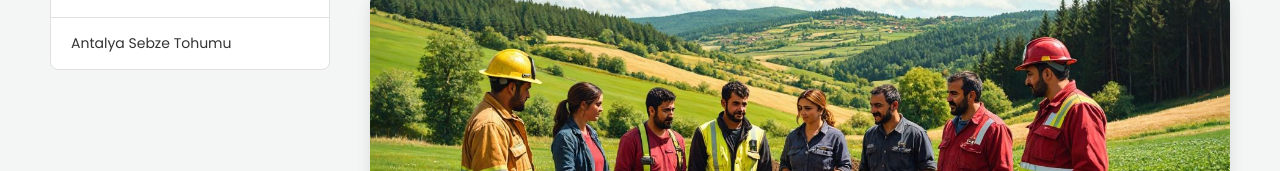
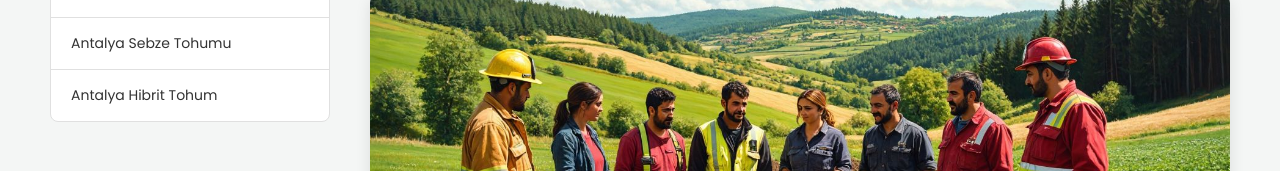
Before and after one commit to AbdullahUysal07/karyagditarim, a plain HTML site: page index.html in a window 1280 px wide. Shown: the part 406-577 px from the top of the page. Drawn offline with Linux system fonts and the light colour scheme.

Commit message:
Update index.html

```diff
--- a/index.html
+++ b/index.html
@@ -70,6 +70,7 @@
                 <li><a href="urunler.html">Çalıştığımız Firmalar</a></li>
 				<li><a href="tohum-antalya">Antalya Tohum Çözümleri</a></li>
 				<li><a href="/antalya-sebze-tohumu.html">Antalya Sebze Tohumu</a></li>
+				<li><a href="/antalya-hibrit-tohum.html">Antalya Hibrit Tohum</a></li>
                 </ul>
         </aside>
 
```
